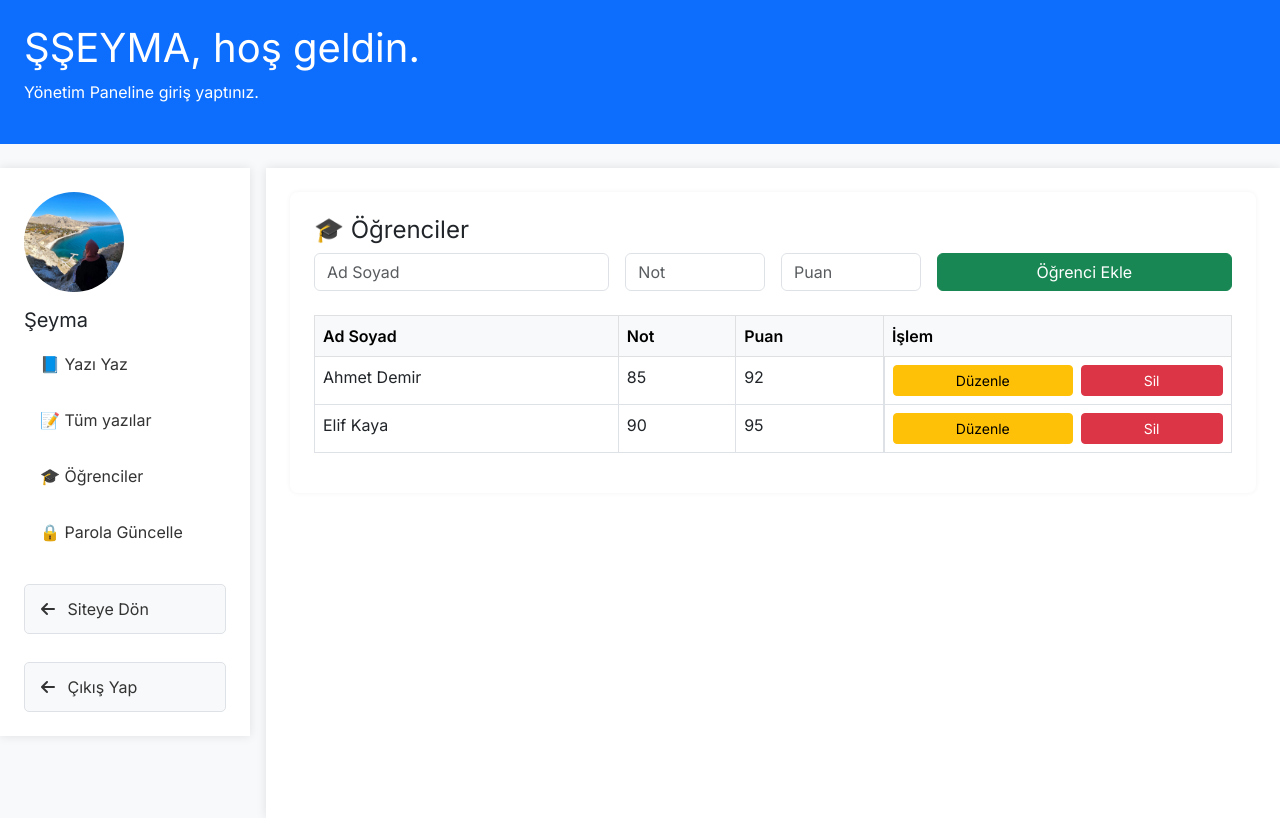
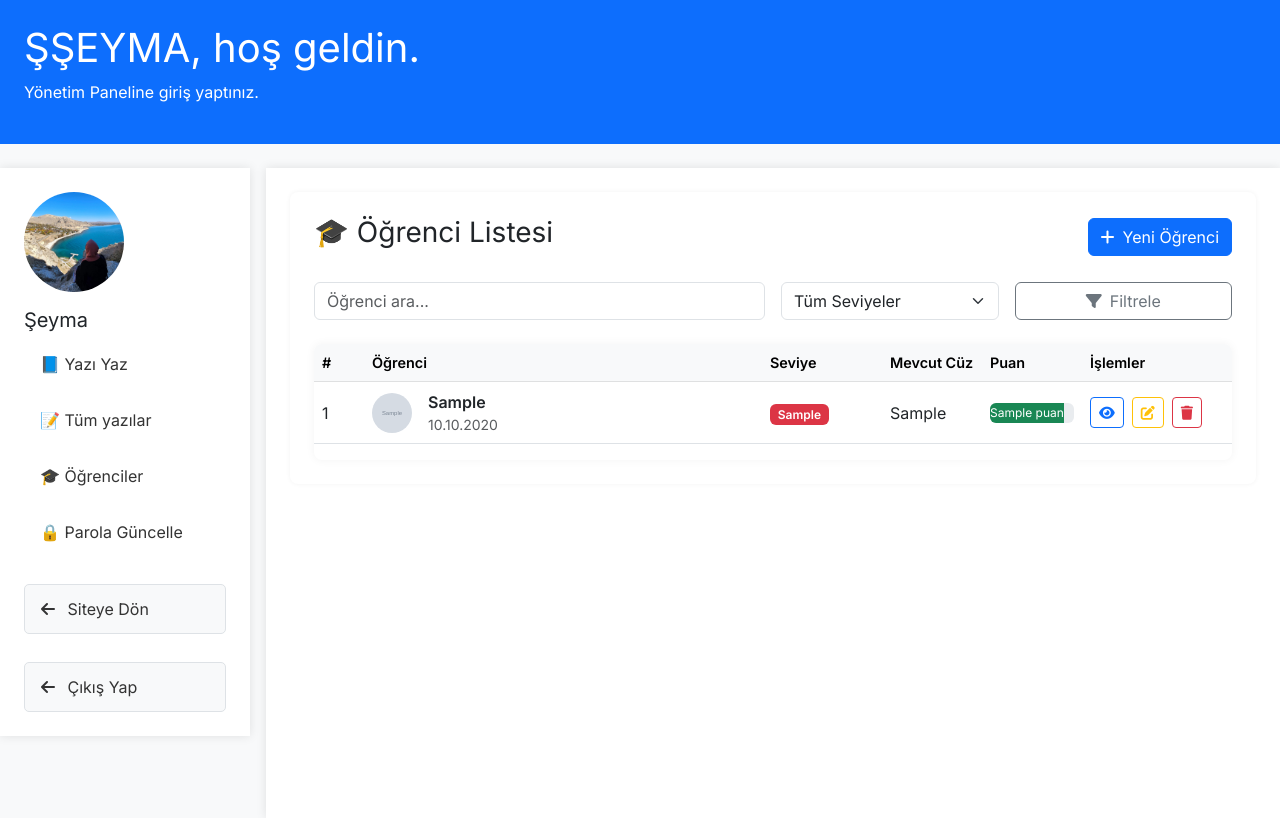
Before and after one commit to ugurtr-cmd/django-project-web, a Django app: template mainproject/templates/ogrenciler.html in a window 1280 px wide. Run offline with Django 5.2, Linux system fonts and the light colour scheme; the template is opened without the code that fills it: most values are stand-ins (such as "Sample title", 1, 10 or a date in 2020); grey boxes marked "Sample" are stand-in pictures.

Commit message:
Update ogrenciler.html

```diff
--- a/mainproject/templates/ogrenciler.html
+++ b/mainproject/templates/ogrenciler.html
@@ -1,89 +1,191 @@
 {% extends "layout_admin.html" %}
+{% load static %}
 
-{% load static %}
-{% block title %}Öğrenciler | Şeyma {% endblock title %}
+{% block title %}Öğrenci Listesi | Admin{% endblock %}
+
 {% block content %}
     <!-- Main Content -->
     <div class="main-panel">
-        <!-- Öğrenci Bölümü -->
         <div class="section-box">
-            <h4>🎓 Öğrenciler</h4>
-            <div class="table-responsive">
-                <form class="row g-3 mb-4">
-                    <div class="col-md-4 col-12">
-                        <input type="text" class="form-control" placeholder="Ad Soyad">
+            <div class="d-flex justify-content-between align-items-center mb-4">
+                <h3>🎓 Öğrenci Listesi</h3>
+                <a href="{% url 'ogrenci_ekle' %}" class="btn btn-primary">
+                    <i class="fas fa-plus me-2"></i>Yeni Öğrenci
+                </a>
             </div>
-                    <div class="col-md-2 col-6">
-                        <input type="number" class="form-control" placeholder="Not">
+
+            <!-- Arama ve Filtreleme -->
+            <div class="row mb-4 g-3">
+                <div class="col-md-6">
+                    <input type="text" class="form-control" placeholder="Öğrenci ara...">
                 </div>
-                    <div class="col-md-2 col-6">
-                        <input type="number" class="form-control" placeholder="Puan">
+                <div class="col-md-3">
+                    <select class="form-select">
+                        <option selected>Tüm Seviyeler</option>
+                        <option>Başlangıç</option>
+                        <option>Orta</option>
+                        <option>İleri</option>
+                    </select>
                 </div>
-                    <div class="col-md-4 col-12">
-                        <button class="btn btn-success w-100">Öğrenci Ekle</button>
+                <div class="col-md-3">
+                    <button class="btn btn-outline-secondary w-100">
+                        <i class="fas fa-filter me-2"></i>Filtrele
+                    </button>
                 </div>
-                </form>
+            </div>
 
-                <div class="table-responsive">
-                    <table class="table table-bordered table-hover">
+            <!-- Öğrenci Tablosu -->
+            <div class="table-responsive-lg">
+                <table class="table table-hover align-middle">
                     <thead class="table-light">
                         <tr>
-                                <th>Ad Soyad</th>
-                                <th>Not</th>
-                                <th>Puan</th>
-                                <th>İşlem</th>
+                            <th style="width: 50px;">#</th>
+                            <th>Öğrenci</th>
+                            <th style="width: 120px;">Seviye</th>
+                            <th style="width: 100px;">Mevcut Cüz</th>
+                            <th style="width: 100px;">Puan</th>
+                            <th style="width: 150px;">İşlemler</th>
                         </tr>
                     </thead>
                     <tbody>
+                        {% for ogrenci in ogrenciler %}
                         <tr>
-                                <td>Ahmet Demir</td>
-                                <td>85</td>
-                                <td>92</td>
-                                <td class="d-flex gap-2">
-                                    <button class="btn btn-sm btn-warning flex-grow-1">Düzenle</button>
-                                    <button class="btn btn-sm btn-danger flex-grow-1">Sil</button>
+                            <td>{{ forloop.counter }}</td>
+                            <td>
+                                <div class="d-flex align-items-center">
+                                    {% if ogrenci.profil_foto %}
+                                    <img src="{{ ogrenci.profil_foto.url }}" class="rounded-circle me-3" width="40" height="40" style="object-fit: cover;">
+                                    {% else %}
+                                    <div class="rounded-circle bg-light d-flex align-items-center justify-content-center me-3" style="width:40px;height:40px;">
+                                        <i class="fas fa-user text-muted"></i>
+                                    </div>
+                                    {% endif %}
+                                    <div>
+                                        <strong>{{ ogrenci.ad_soyad }}</strong>
+                                        <div class="text-muted small">{{ ogrenci.kayit_tarihi|date:"d.m.Y" }}</div>
+                                    </div>
+                                </div>
+                            </td>
+                            <td>
+                                <span class="badge bg-{% if ogrenci.seviye == 'baslangic' %}info{% elif ogrenci.seviye == 'orta' %}warning{% else %}danger{% endif %}">
+                                    {{ ogrenci.get_seviye_display }}
+                                </span>
+                            </td>
+                            <td>{{ ogrenci.mevcut_cuz }}</td>
+                            <td>
+                                <div class="progress" style="height: 20px;">
+                                    <div class="progress-bar bg-success"
+                                         style="width: {{ ogrenci.puan }}0%;"
+                                         role="progressbar"
+                                         aria-valuenow="{{ ogrenci.puan }}"
+                                         aria-valuemin="1"
+                                         aria-valuemax="10">
+                                        {{ ogrenci.puan }}
+                                    </div>
+                                </div>
+                            </td>
+                            <td>
+                                <div class="d-flex gap-2">
+                                    <a href="{% url 'ogrenci_detay' ogrenci.id %}" class="btn btn-sm btn-outline-primary">
+                                        <i class="fas fa-eye"></i>
+                                    </a>
+                                    <a href="{% url 'ogrenci_duzenle' ogrenci.id %}" class="btn btn-sm btn-outline-warning">
+                                        <i class="fas fa-edit"></i>
+                                    </a>
+                                    <a href="{% url 'ogrenci_sil' ogrenci.id %}" class="btn btn-sm btn-outline-danger">
+                                        <i class="fas fa-trash"></i>
+                                    </a>
+                                </div>
                             </td>
                         </tr>
+                        {% empty %}
                         <tr>
-                                <td>Elif Kaya</td>
-                                <td>90</td>
-                                <td>95</td>
-                                <td class="d-flex gap-2">
-                                    <button class="btn btn-sm btn-warning flex-grow-1">Düzenle</button>
-                                    <button class="btn btn-sm btn-danger flex-grow-1">Sil</button>
+                            <td colspan="6" class="text-center py-4 text-muted">
+                                <i class="fas fa-info-circle me-2"></i>Kayıtlı öğrenci bulunamadı
                             </td>
                         </tr>
+                        {% endfor %}
                     </tbody>
                 </table>
             </div>
-            </div>
+
+            <!-- Sayfalama -->
+            {% if ogrenciler.has_other_pages %}
+            <nav aria-label="Page navigation" class="mt-4">
+                <ul class="pagination justify-content-center">
+                    {% if ogrenciler.has_previous %}
+                    <li class="page-item">
+                        <a class="page-link" href="?sayfa={{ ogrenciler.previous_page_number }}" aria-label="Previous">
+                            <span aria-hidden="true">&laquo;</span>
+                        </a>
+                    </li>
+                    {% endif %}
+
+                    {% for i in ogrenciler.paginator.page_range %}
+                    <li class="page-item {% if ogrenciler.number == i %}active{% endif %}">
+                        <a class="page-link" href="?sayfa={{ i }}">{{ i }}</a>
+                    </li>
+                    {% endfor %}
+
+                    {% if ogrenciler.has_next %}
+                    <li class="page-item">
+                        <a class="page-link" href="?sayfa={{ ogrenciler.next_page_number }}" aria-label="Next">
+                            <span aria-hidden="true">&raquo;</span>
+                        </a>
+                    </li>
+                    {% endif %}
+                </ul>
+            </nav>
+            {% endif %}
         </div>
     </div>
 
     <style>
         /* Özel stiller */
-        @media (max-width: 768px) {
-            .table-responsive table {
+        .table-responsive-lg {
+            border-radius: 8px;
+            overflow: hidden;
+            box-shadow: 0 0 10px rgba(0,0,0,0.05);
+        }
+
+        .table th {
+            white-space: nowrap;
+            font-weight: 600;
             font-size: 0.9rem;
         }
-            .table-responsive th,
-            .table-responsive td {
-                padding: 0.5rem;
+
+        .table td {
+            vertical-align: middle;
         }
-            .table-responsive .btn {
-                padding: 0.25rem 0.5rem;
-                font-size: 0.8rem;
+
+        .progress {
+            min-width: 60px;
+        }
+
+        @media (max-width: 992px) {
+            .table-responsive-lg {
+                overflow-x: auto;
+                -webkit-overflow-scrolling: touch;
+            }
+
+            .table {
+                min-width: 900px;
+            }
+
+            .section-box h3 {
+                font-size: 1.5rem;
             }
         }
 
-        @media (max-width: 576px) {
-            .table-responsive {
-                overflow-x: auto;
-                -webkit-overflow-scrolling: touch;
+        @media (max-width: 768px) {
+            .d-flex.justify-content-between {
+                flex-direction: column;
+                gap: 1rem;
             }
-            .table-responsive table {
-                min-width: 600px;
+
+            .btn {
+                width: 100%;
             }
         }
     </style>
-{% endblock content %}
+{% endblock %}
```
Lines whose indentation alone changed are shown as unchanged.
